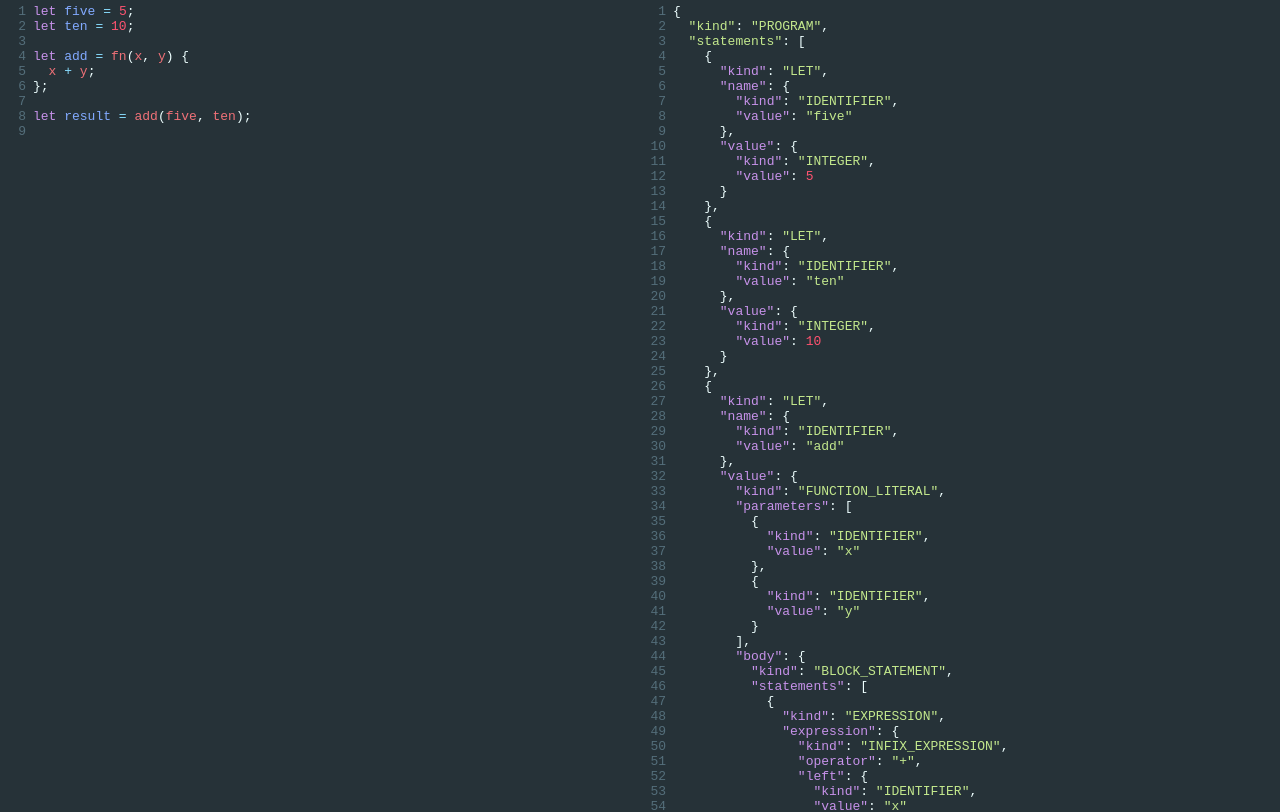
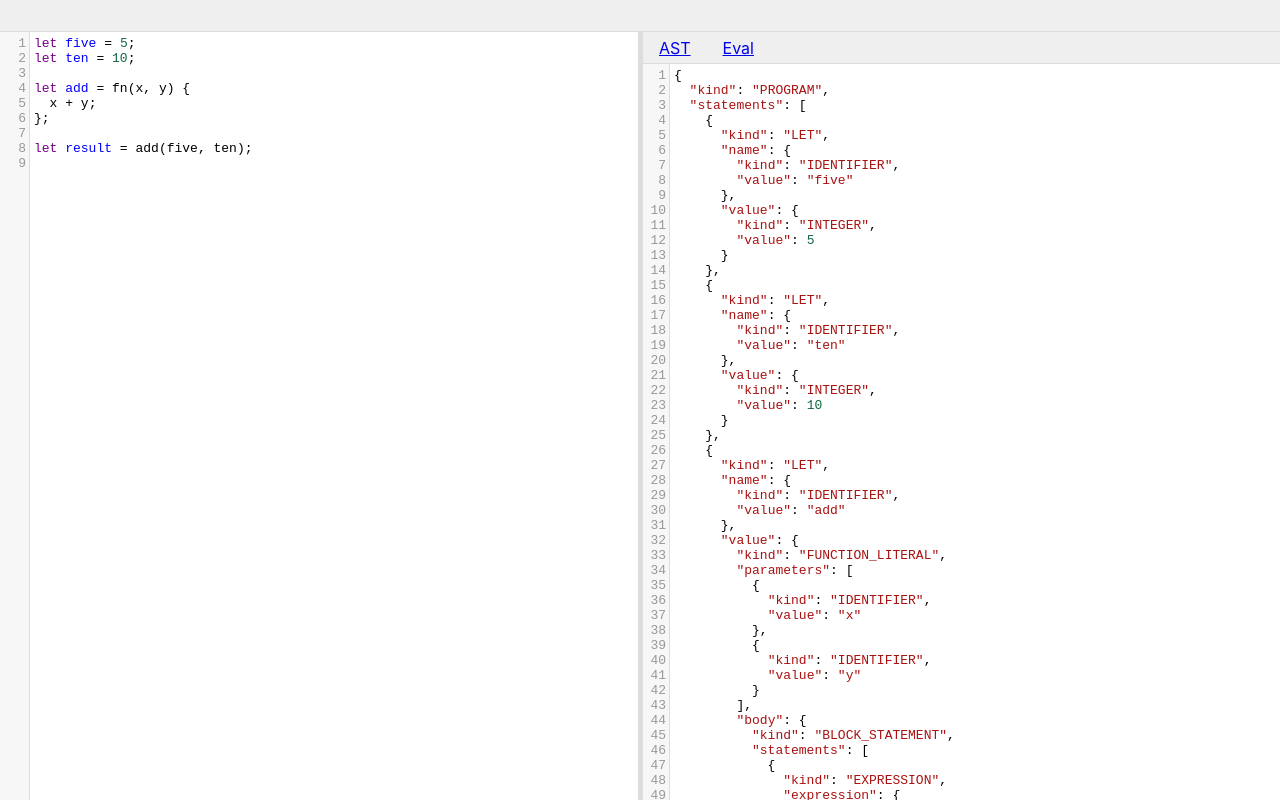
Before and after one commit to CDThomas/ts-monkey, a Next.js app: page / in a window 1280 px wide. Shown: the top 812 px of the page. Built offline with nearby package versions, Linux system fonts and the light colour scheme.

Commit message:
Start new layout

```diff
--- a/components/Editor.module.css
+++ b/components/Editor.module.css
@@ -1,3 +1,3 @@
 .Editor {
-  flex: 1;
+  height: 100%;
 }
--- a/components/Editor.tsx
+++ b/components/Editor.tsx
@@ -20,7 +20,6 @@ function Editor({
       value={value}
       autoCursor={false}
       options={{
-        theme: "material",
         mode: "javascript",
         lineNumbers: true,
         readOnly
--- a/pages/_app.tsx
+++ b/pages/_app.tsx
@@ -2,7 +2,6 @@ import * as React from "react";
 import { AppProps } from "next/app";
 import "../styles/global.css";
 import "codemirror/lib/codemirror.css";
-import "codemirror/theme/material.css";
 
 function App({ Component, pageProps }: AppProps): React.ReactElement {
   return <Component {...pageProps} />;
--- a/pages/index.module.css
+++ b/pages/index.module.css
@@ -1,7 +1,4 @@
 .container {
-  min-height: 100vh;
-  padding: 0;
-  display: flex;
-  flex-direction: row;
-  align-items: stretch;
+  flex: 1;
+  position: relative;
 }
--- a/pages/index.tsx
+++ b/pages/index.tsx
@@ -51,10 +51,112 @@ function Home(): React.ReactElement {
         <link rel="icon" href="/favicon.ico" />
       </Head>
 
-      <main className={styles.container}>
-        <Editor value={input} onChange={handleChange} />
-        <Editor readOnly value={JSON.stringify(output, null, 2)} />
-      </main>
+      <div
+        id="root"
+        style={{
+          flexDirection: "column",
+          display: "flex",
+          height: "100vh"
+        }}
+      >
+        <div
+          id="main-nav"
+          style={{
+            height: 32,
+            backgroundColor: "#efefef",
+            borderBottom: "1px solid #ddd"
+          }}
+        />
+        <div id="splitpane-content" className={styles.container}>
+          <div
+            id="splitpane"
+            style={{
+              position: "absolute",
+              left: 0,
+              right: 0,
+              top: 0,
+              bottom: 0
+            }}
+          >
+            <div
+              style={{
+                position: "absolute",
+                top: 0,
+                left: 0,
+                bottom: 0,
+                width: "50%"
+              }}
+            >
+              <Editor value={input} onChange={handleChange} />
+            </div>
+            <div
+              id="divider"
+              style={{
+                position: "absolute",
+                top: 0,
+                bottom: 0,
+                left: "50%",
+                marginLeft: -2.5,
+                width: 5,
+                backgroundColor: "#ddd",
+                zIndex: 100
+              }}
+            />
+            <div
+              style={{
+                position: "absolute",
+                top: 0,
+                right: 0,
+                bottom: 0,
+                width: "50%"
+              }}
+            >
+              <div
+                style={{
+                  position: "absolute",
+                  top: 0,
+                  bottom: 0,
+                  left: 0,
+                  right: 0,
+                  display: "flex",
+                  flexDirection: "column"
+                }}
+              >
+                <div
+                  style={{
+                    backgroundColor: "#efefef",
+                    borderBottom: "1px solid #ddd",
+                    height: 32,
+                    display: "flex",
+                    alignItems: "center",
+                    paddingLeft: 3
+                  }}
+                >
+                  <a href="#" style={{ padding: "0 16px" }}>
+                    AST
+                  </a>
+                  <a href="#" style={{ padding: "0 16px" }}>
+                    Eval
+                  </a>
+                </div>
+                <div style={{ flex: 1, position: "relative" }}>
+                  <div
+                    style={{
+                      position: "absolute",
+                      top: 0,
+                      bottom: 0,
+                      left: 0,
+                      right: 0
+                    }}
+                  >
+                    <Editor readOnly value={JSON.stringify(output, null, 2)} />
+                  </div>
+                </div>
+              </div>
+            </div>
+          </div>
+        </div>
+      </div>
     </div>
   );
 }
```
